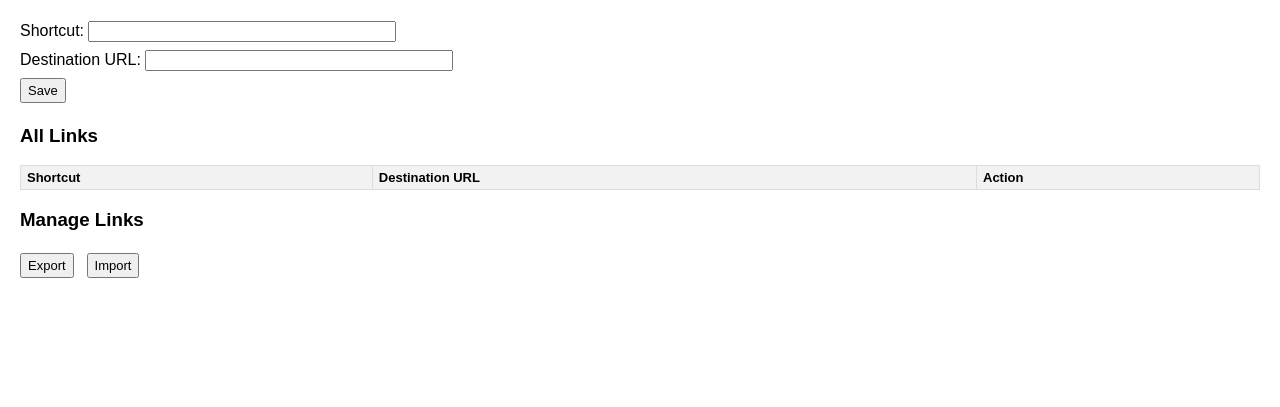
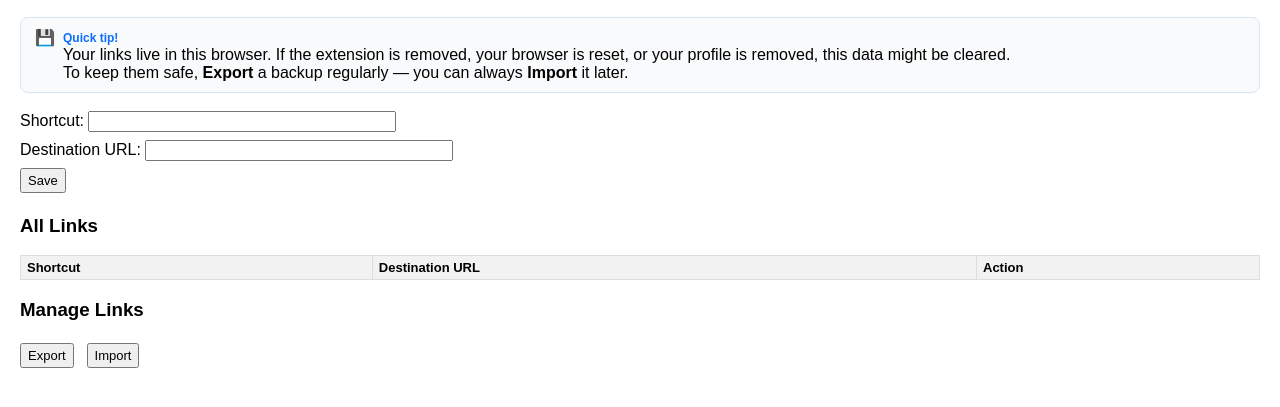
Before and after one commit to pratham-p/my-quick-links, a browser extension: page src/manage.html in a window 1280 px wide. Shown: the part 51-458 px from the top of the page. Drawn offline with Linux system fonts and the light colour scheme.

Commit message:
Added a quick tip to let users remind about regular backups.

```diff
--- a/package.json
+++ b/package.json
@@ -1,6 +1,6 @@
 {
     "name": "my-quick-links",
-    "version": "1.2.0",
+    "version": "1.2.1",
     "description": "Create and manage custom short links for quick access to your favorite sites.",
     "scripts": {
         "clean": "rm -rf dist && rm -rf artifacts && rm -f artifacts/my-quick-links.zip",
--- a/src/manage.html
+++ b/src/manage.html
@@ -1,6 +1,7 @@
 <!DOCTYPE html>
 <html>
 <head>
+  <meta charset="UTF-8">
   <title>My Quick Links</title>
   <style>
   body { font-family: Arial, sans-serif; margin: 20px; }
@@ -21,10 +22,30 @@
     font-size: 12px;
   }
   .delete-btn:hover { background: #c0392b; }
+
+  .quick-tip {
+    background: #f9fafb;
+    border: 1px solid #d7e6f3;
+    border-radius: 8px;
+    padding: 10px 14px;
+    margin: 14px 0;
+    display: flex;
+    align-items: flex-start;
+    gap: 8px;
+  }
 </style>
 </head>
 <body>
   <h2 id="title">My Quick Links</h2>
+
+  <div class="quick-tip">
+  <span style="font-size: 16px;">💾</span>
+    <div>
+      <strong style="font-size: 12px; color: #0d6efd;">Quick tip!</strong><br>
+      Your links live in this browser. If the extension is removed, your browser is reset, or your profile is removed, this data might be cleared.<br>
+      To keep them safe, <b>Export</b> a backup regularly — you can always <b>Import</b> it later.
+    </div>
+  </div>
 
   <form id="myForm">
     <label>Shortcut: <input type="text" id="key"></label><br>
```
Also changed, not shown: manifest.json.
